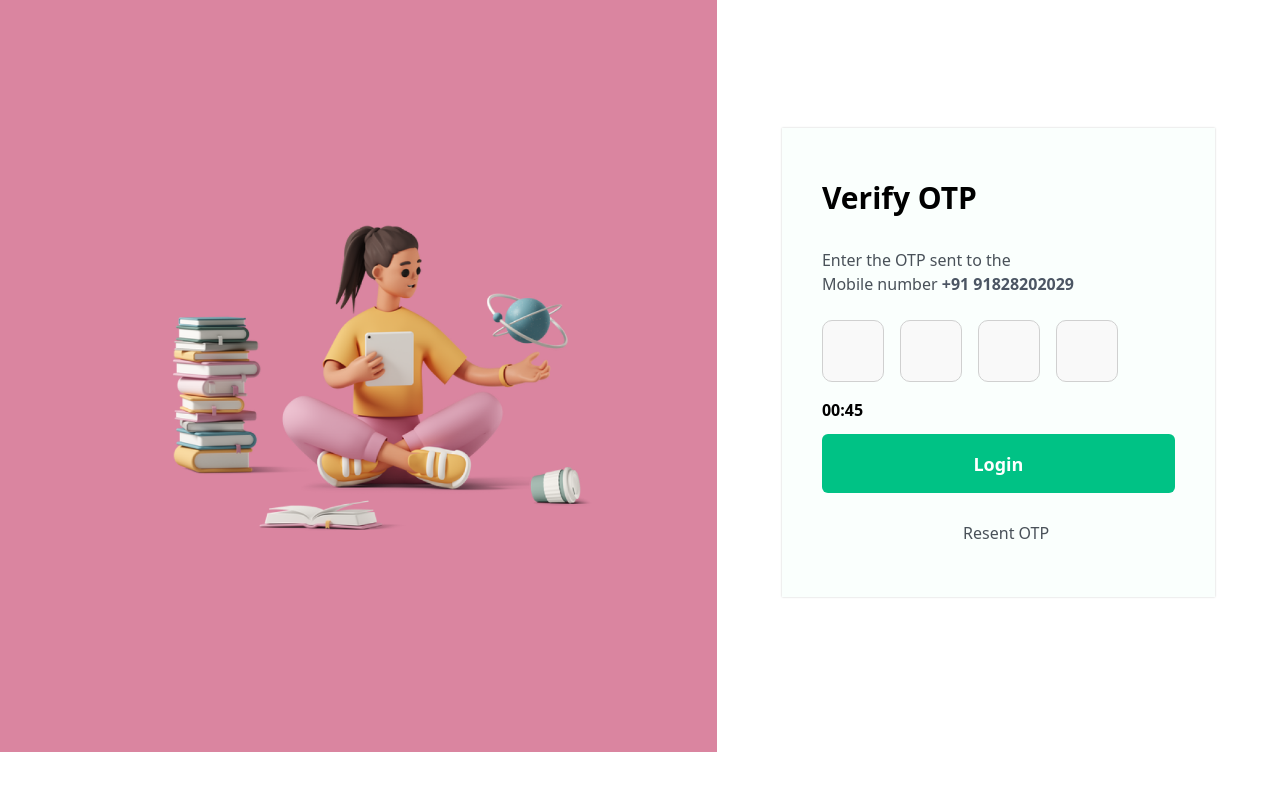
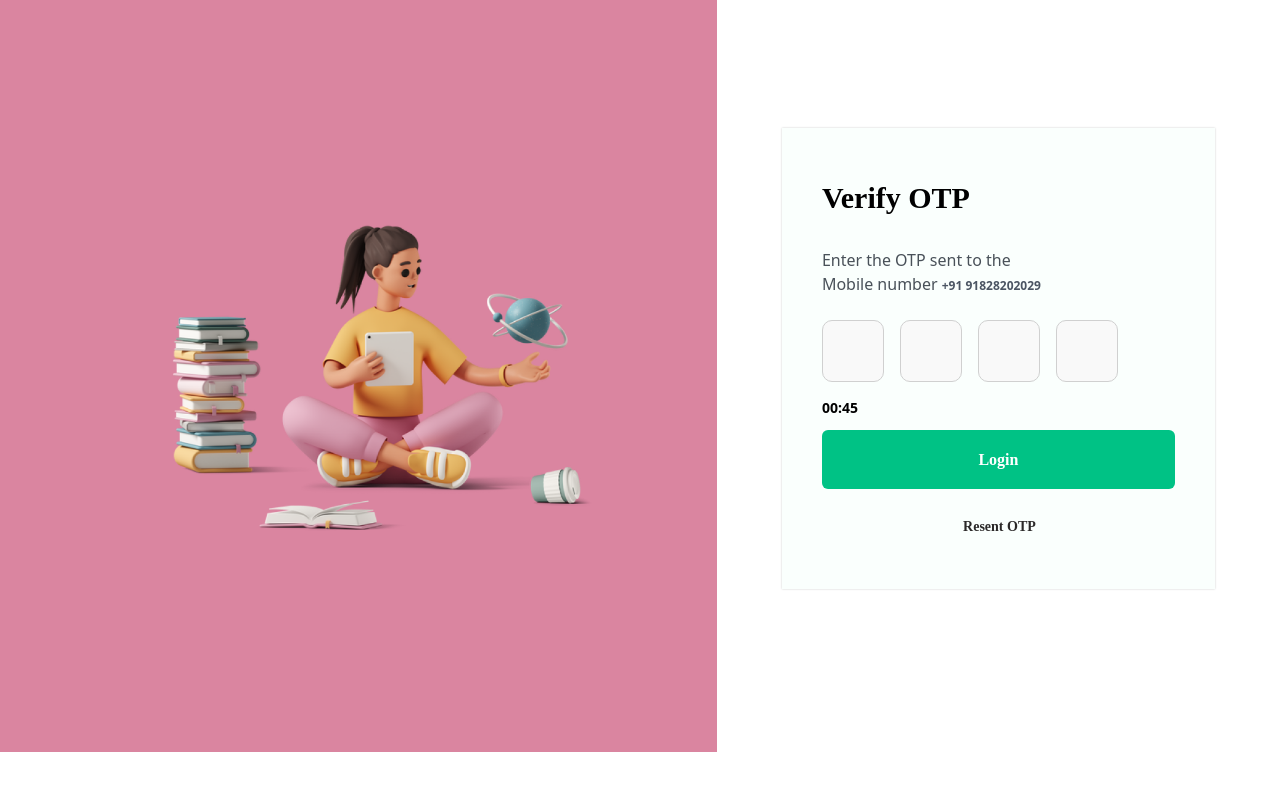
Before and after one commit to akanandhu/learn-react, a Next.js app: page /otppage/otpPage in a window 1280 px wide. Shown: the top 790 px of the page. Built offline with nearby package versions, Linux system fonts and the light colour scheme.

Commit message:
OTP page

```diff
--- a/components/Otp.tsx
+++ b/components/Otp.tsx
@@ -4,10 +4,10 @@ function Otp() {
   return (
     <div className='pl-10 pr-10 pt-5 pb-5 bg-tableBG shadow-[0px_0px_2px_rgba(0,0,0,0.2)] '>
     <div className='flex flex-col gap-2 h-[100%] w-[100%] pt-8 pb-8 '>
-      <h1 className=' font-mont font-semibold text-3xl mb-6 '>Verify OTP</h1>
+      <h1 className="font-['Montserrat_Regular'] text-3xl mb-6  font-extrabold ">Verify OTP</h1>
       <div>
       <h3 className=' font-sans font-normal text-grayFont'>Enter the OTP sent to the</h3>
-      <h3 className=' font-sans text-grayFont font-normal mb-4 '>Mobile number <span className=' text-gray-600 font-bold'>+91 91828202029 </span></h3>
+      <h3 className=' font-sans text-grayFont font-normal mb-4 '>Mobile number <span className=' text-gray-600 text-xs font-bold'>+91 91828202029 </span></h3>
       </div>
       <div className='flex flex-row gap-4 mb-2'>
       <div className=' bg-boxBG h-[62px] w-[62px] border-boxBorder rounded-[10px] border-solid border-[1px]'></div>
@@ -15,9 +15,9 @@ function Otp() {
       <div className=' bg-boxBG h-[62px] w-[62px] border-boxBorder rounded-[10px] border-solid border-[1px]'></div>
       <div className=' bg-boxBG h-[62px] w-[62px] border-boxBorder rounded-[10px] border-solid border-[1px]'></div>
       </div>
-      <h3 className='font-sans font-bold mb-1'>00:45</h3>
-      <button className=' bg-greenBG h-[59px] w-[353px] text-white font-mont font-semibold text-lg rounded-md mb-5'>Login</button>
-      <h3 className='text-grayFont font-medium font-mont pl-[40%]'>Resent OTP</h3>
+      <h3 className='font-sans font-bold mb-1 text-sm'>00:45</h3>
+      <button className="marker: bg-greenBG h-[59px] w-[353px] text-white font-['Montserrat_Regular'] font-semibold text-base rounded-md mb-5">Login</button>
+      <h3 className="text-resetText font-extrabold text-sm font-['Montserrat_Regular'] pl-[40%]">Resent OTP</h3>
     </div>
     </div>
   )
--- a/tailwind.config.js
+++ b/tailwind.config.js
@@ -8,7 +8,7 @@ module.exports = {
 
   extend: {
     fontFamily:{
-      "mont" : ['Montserrat, ...detailTheme.fontFamily.mont']
+      "mont" : ['Montserrat-Regular, ...detailTheme.fontFamily.mont']
     },
     boxShadow:{
       "love-shadow" : "0px 0px 8px 3px rgba(0, 0, 0, 0.1);"
@@ -33,6 +33,7 @@ module.exports = {
       "tableBG" : "#FAFFFD",
       "grayFont" : "#495159",
       "boxGray" : "#FAFFFD",
+      "resetText" : "#2B2929",
 
 
     },
```
